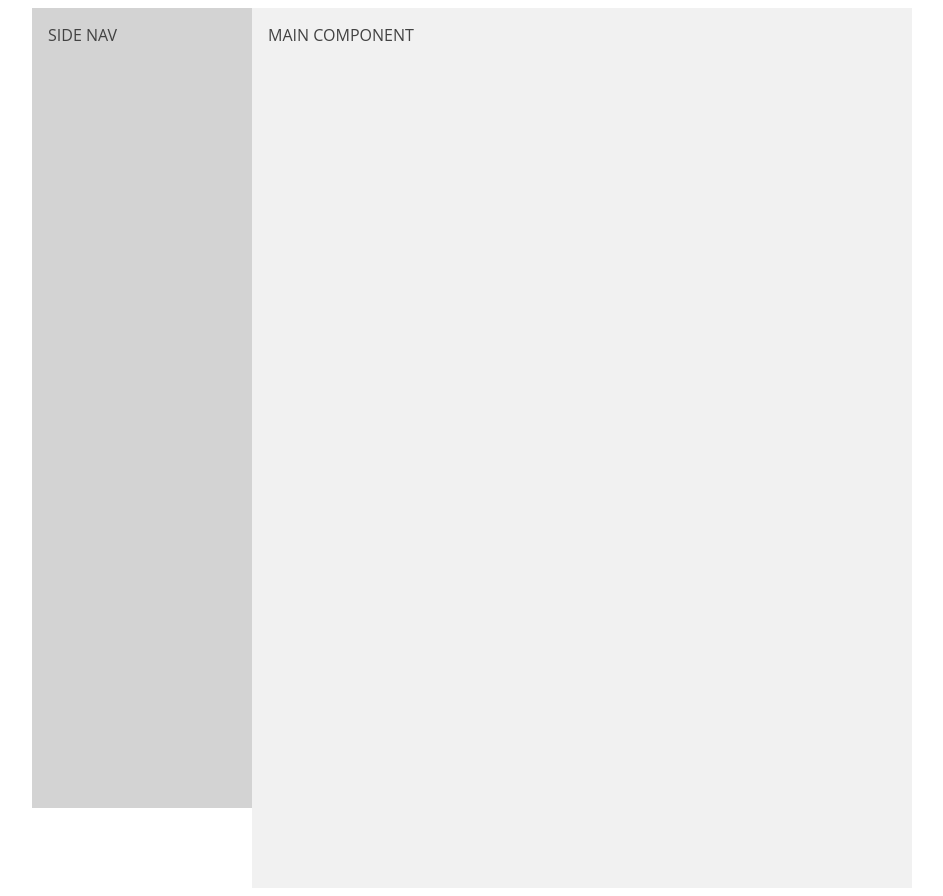
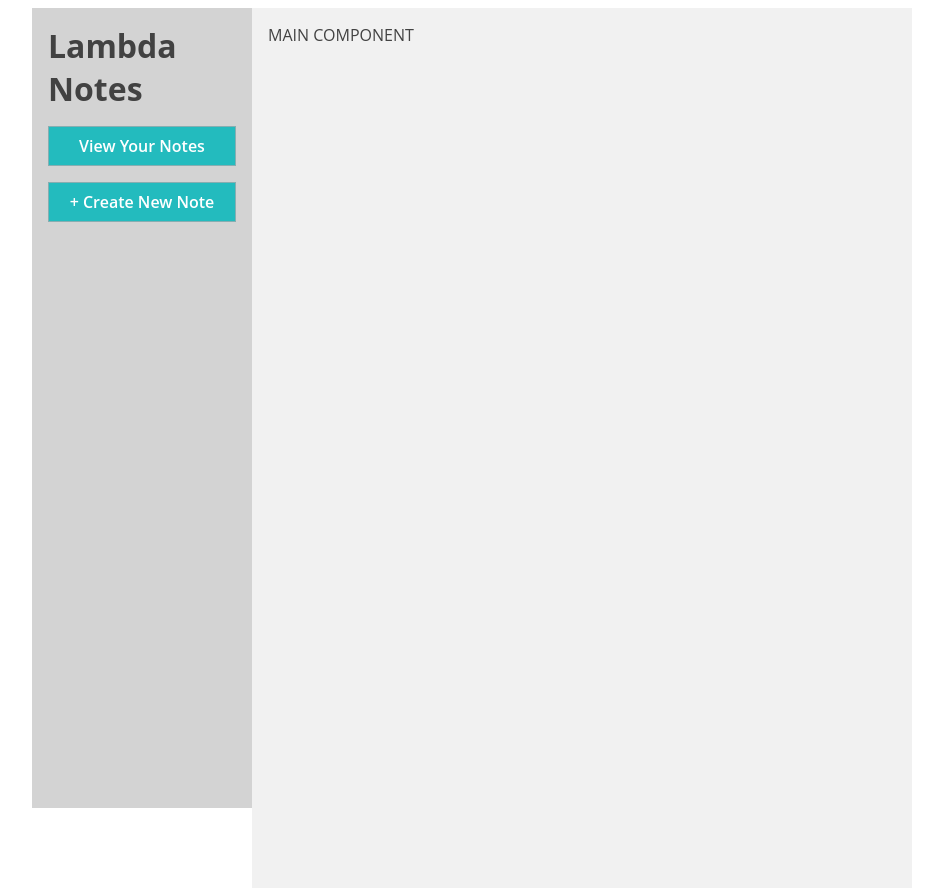
Before and after one commit to derpwanda/front-end-project-partdeux, a React (Create React App) app in the folder lambda-notes/: page / in a window 1280 px wide. Shown: the whole page, without its empty margins (168-1111 px from the left). Built offline with nearby package versions, Linux system fonts and the light colour scheme.

Commit message:
styled buttons and navbar

```diff
--- a/lambda-notes/src/components/SideNav/SideNav.js
+++ b/lambda-notes/src/components/SideNav/SideNav.js
@@ -4,8 +4,15 @@
 class SideNav extends Component {
   render() {
     return (
-      <div className='sidenav'>
-        SIDE NAV
+      <div className='side_nav'>
+        <div>
+          <h1 className='nav_header'>Lambda Notes</h1>
+        </div>
+
+        <div className='nav_buttons_container'>
+          <div className="nav_button">View Your Notes</div>
+          <div className="nav_button">+ Create New Note</div>
+        </div>
       </div>
     );
   }
--- a/lambda-notes/src/components/SideNav/index.css
+++ b/lambda-notes/src/components/SideNav/index.css
@@ -1,8 +1,31 @@
-.sidenav {
+.side_nav {
   display: flex;
+  flex-direction: column;
   padding: 1rem;
   width: 220px;
   min-width: 220px;
   height: 100vh;
   background-color: #D3D3D3;
 }
+
+.nav_header {
+  margin: 0;
+}
+
+.nav_buttons_container {
+  margin: .5rem 0 0 0;
+  display: flex;
+  flex-direction: column;
+}
+
+.nav_button {
+  display: flex;
+  justify-content: center;
+  align-items: center;
+  color: white;
+  font-weight: 600;
+  background-color: #23bbbe;
+  border: 1px solid #86AEB1;
+  margin: .5rem 0;
+  height: 40px;
+}
--- a/lambda-notes/src/index.css
+++ b/lambda-notes/src/index.css
@@ -13,4 +13,5 @@
   margin: 0 auto;
   display: flex;
   justify-content: center;
+  min-width: 900px;
 }
```
